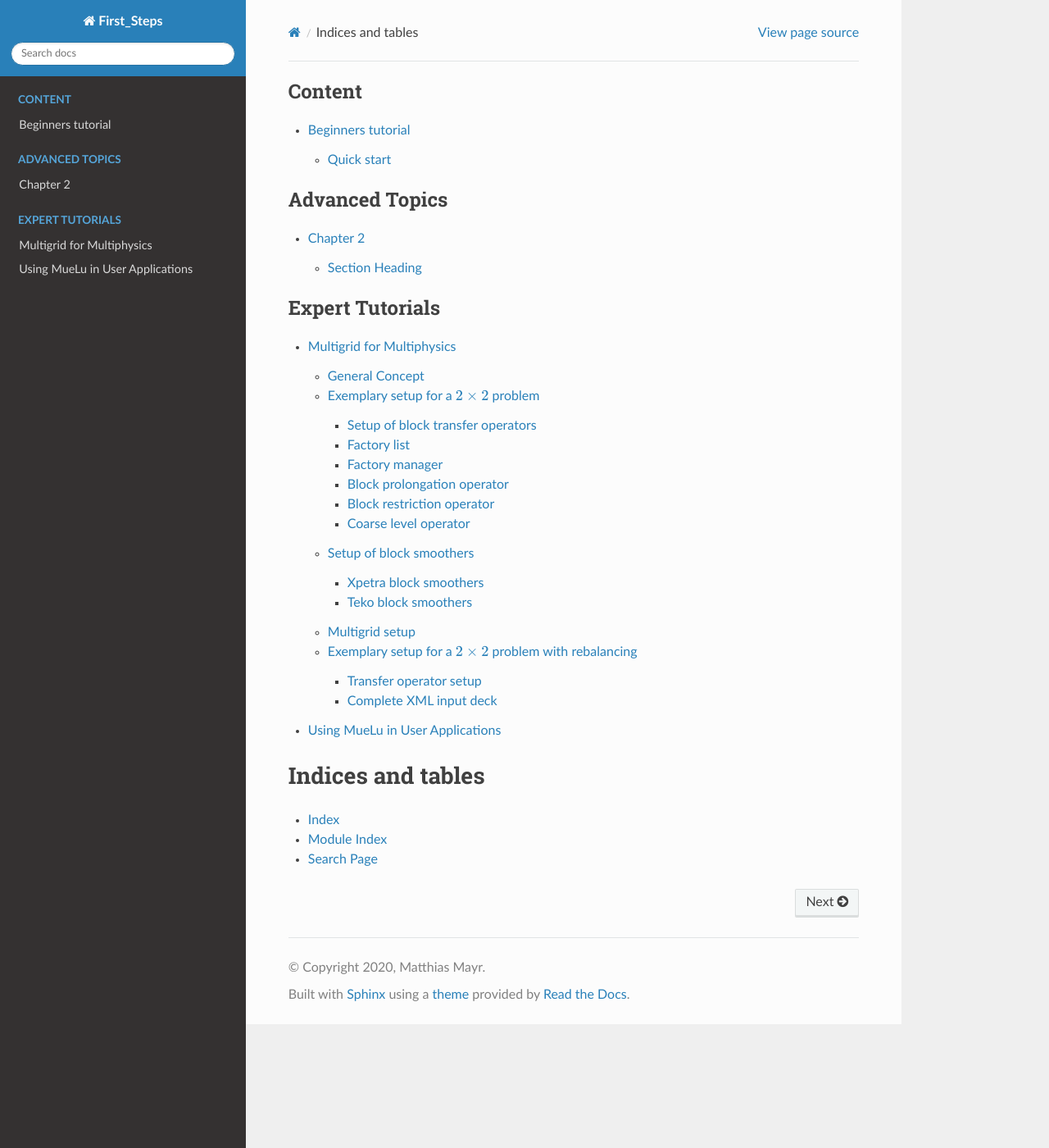
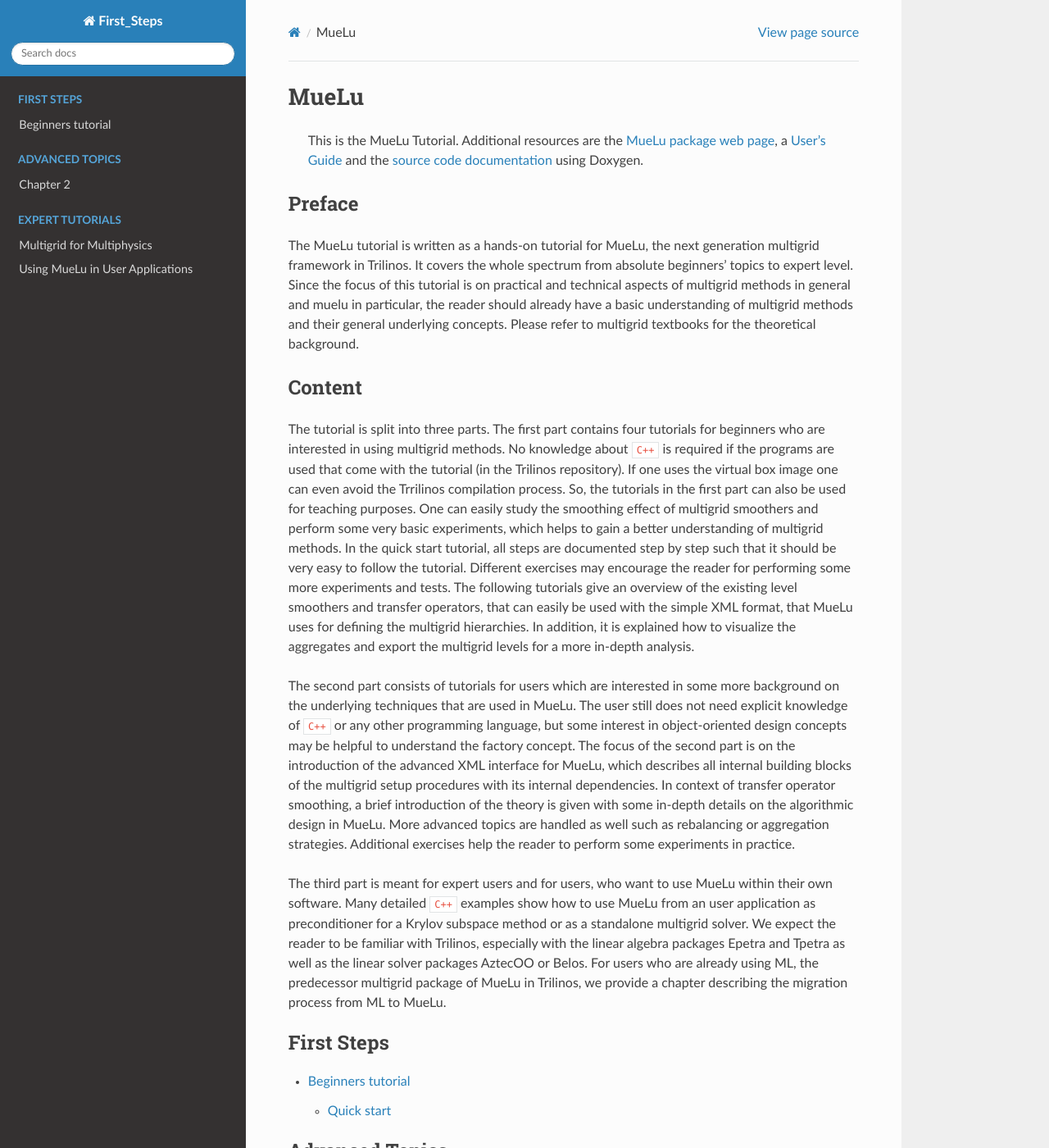
Before and after one commit to mayrmt/first_steps_readthedocs, a Sphinx documentation site: the page built from docs/index.rst, in a window 1280 px wide and 1400 px high. Shown: the whole window at 82% size. Built offline with Sphinx 7.4.7 and the Read the Docs theme 2.0.0, drawn with Linux system fonts in a browser that asks for light colours.

Commit message:
Add introductory words to main page

```diff
--- a/docs/index.rst
+++ b/docs/index.rst
@@ -3,9 +3,64 @@
    You can adapt this file completely to your liking, but it should at least
    contain the root `toctree` directive.
 
+=====
+MueLu
+=====
+
+.. epigraph::
+
+   This is the MueLu Tutorial.
+   Additional resources are the `MueLu package web page <https://trilinos.github.io/muelu.html>`_,
+   a `User's Guide <https://github.com/trilinos/Trilinos/tree/master/packages/muelu/doc/UsersGuide>`_
+   and the `source code documentation <https://trilinos.org/docs/dev/packages/muelu/doc/html/index.html>`_ using Doxygen.
+
+Preface
+=======
+
+The MueLu tutorial is written as a hands-on tutorial for MueLu,
+the next generation multigrid framework in Trilinos.
+It covers the whole spectrum from absolute beginners' topics to expert level.
+Since the focus of this tutorial is on practical and technical aspects
+of multigrid methods in general and \muelu in particular,
+the reader should already have a basic understanding of multigrid methods and their general underlying concepts.
+Please refer to multigrid textbooks for the theoretical background.
+
+Content
+=======
+
+The tutorial is split into three parts.
+The first part contains four tutorials for beginners who are interested in using multigrid methods.
+No knowledge about ``C++`` is required if the programs are used that come with the tutorial (in the Trilinos repository).
+If one uses the virtual box image one can even avoid the Trrilinos compilation process.
+So, the tutorials in the first part can also be used for teaching purposes.
+One can easily study the smoothing effect of multigrid smoothers and perform some very basic experiments,
+which helps to gain a better understanding of multigrid methods.
+In the quick start tutorial, all steps are documented step by step such that it should be very easy to follow the tutorial.
+Different exercises may encourage the reader for performing some more experiments and tests.
+The following tutorials give an overview of the existing level smoothers and transfer operators,
+that can easily be used with the simple XML format, that MueLu uses for defining the multigrid hierarchies.
+In addition, it is explained how to visualize the aggregates and export the multigrid levels for a more in-depth analysis.
+
+The second part consists of tutorials for users which are interested in some more background on the underlying techniques that are used in MueLu.
+The user still does not need explicit knowledge of ``C++`` or any other programming language,
+but some interest in object-oriented design concepts may be helpful to understand the factory concept.
+The focus of the second part is on the introduction of the advanced XML interface for MueLu,
+which describes all internal building blocks of the multigrid setup procedures with its internal dependencies.
+In context of transfer operator smoothing,
+a brief introduction of the theory is given with some in-depth details on the algorithmic design in MueLu.
+More advanced topics are handled as well such as rebalancing or aggregation strategies.
+Additional exercises help the reader to perform some experiments in practice.
+
+The third part is meant for expert users and for users, who want to use MueLu within their own software.
+Many detailed ``C++`` examples show how to use MueLu from an user application as preconditioner for a Krylov subspace method or as a standalone multigrid solver.
+We expect the reader to be familiar with Trilinos,
+especially with the linear algebra packages Epetra and Tpetra as well as the linear solver packages AztecOO or Belos.
+For users who are already using ML, the predecessor multigrid package of MueLu in Trilinos,
+we provide a chapter describing the migration process from ML to MueLu.
+
 .. toctree::
    :maxdepth: 2
-   :caption: Content
+   :caption: First Steps
 
    pages/chapter_one.rst
 
```
Also changed, not shown: docs/pages/another_page.rst (deleted, +0 -21 lines).
